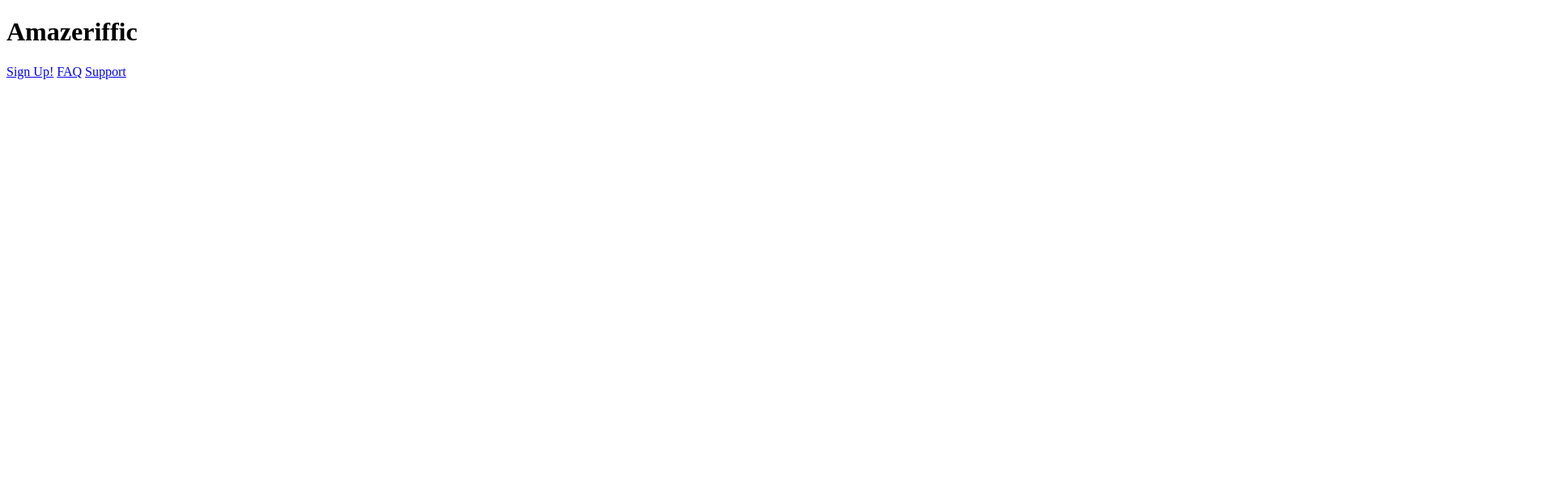
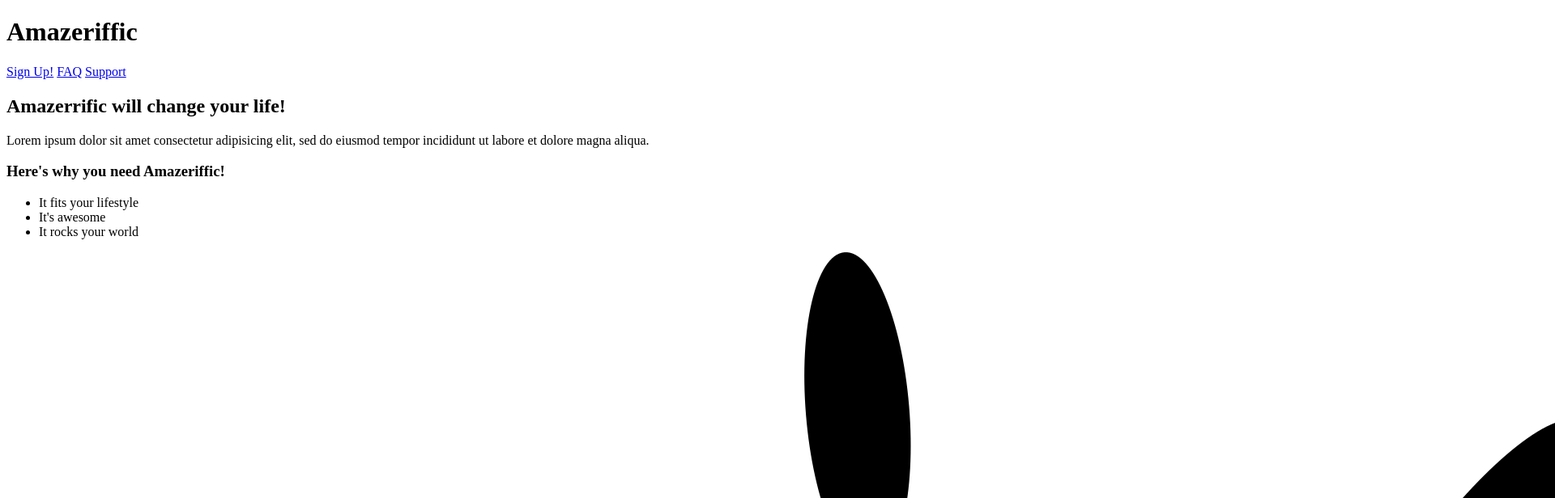
Before and after one commit to rajkrishnan8/Amazeriffic, a plain HTML site: page index.html in a window 1280 px wide. Shown: the top 616 px of the page at 81% size, 1920 px wide, since content can reach past the window. Drawn offline with Linux system fonts and the light colour scheme.

Commit message:
Add main content to index.html

```diff
--- a/index.html
+++ b/index.html
@@ -15,6 +15,17 @@
 		</header>
 
 		<main>
+			<h2>Amazerrific will change your life!</h2>
+			<p>Lorem ipsum dolor sit amet consectetur adipisicing elit, sed do eiusmod tempor incididunt ut labore et dolore magna aliqua.</p>
+
+			<h3>Here's why you need Amazeriffic!</h3>
+			<ul>
+				<li>It fits your lifestyle</li>
+				<li>It's awesome</li>
+				<li>It rocks your world</li>
+			</ul>
+
+			<img src="lightbulb.png" alt="an image of a lightbulb">
 
 		</main>
 
```
Also changed, not shown: lightbulb.png (added).
